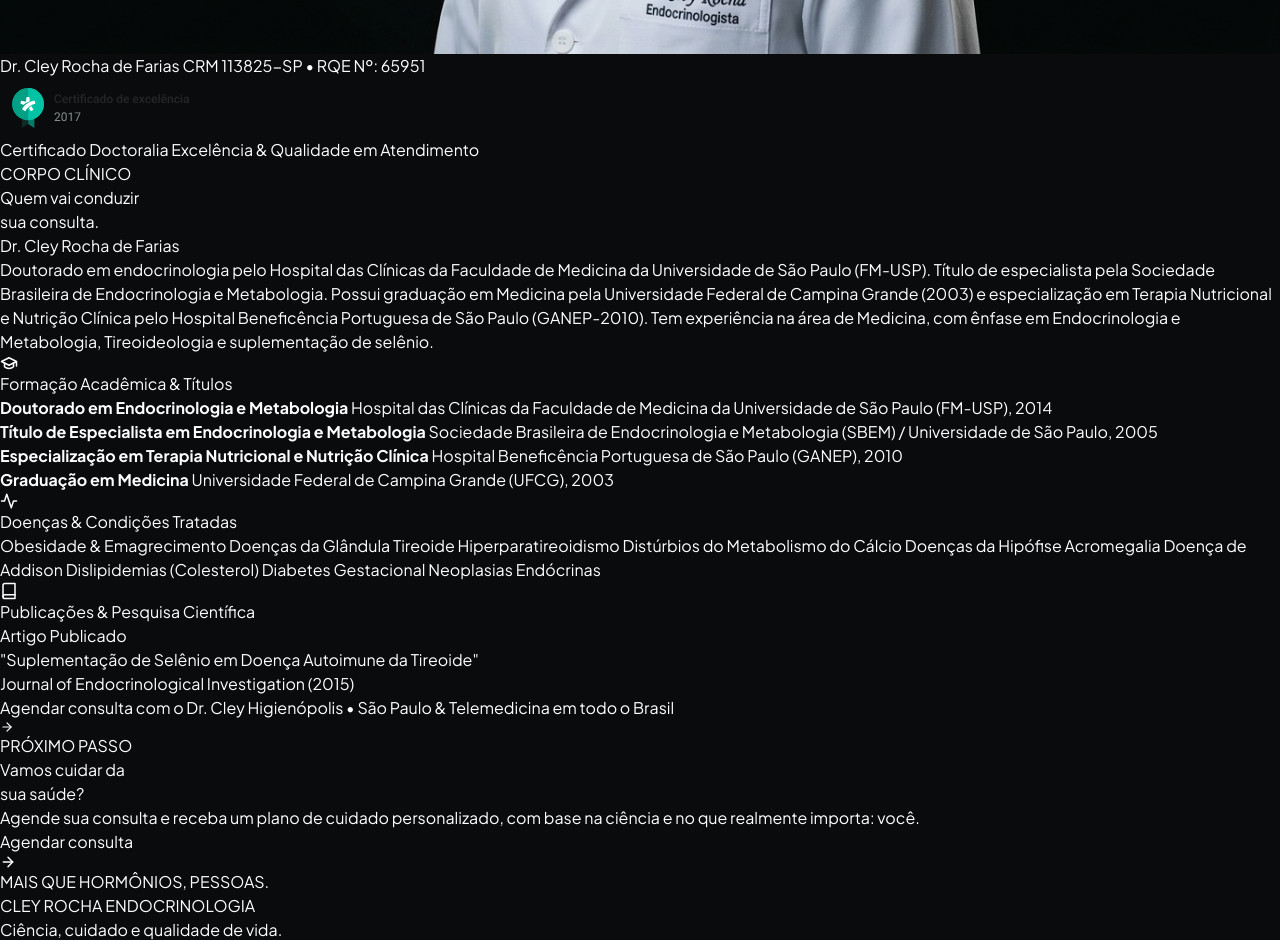
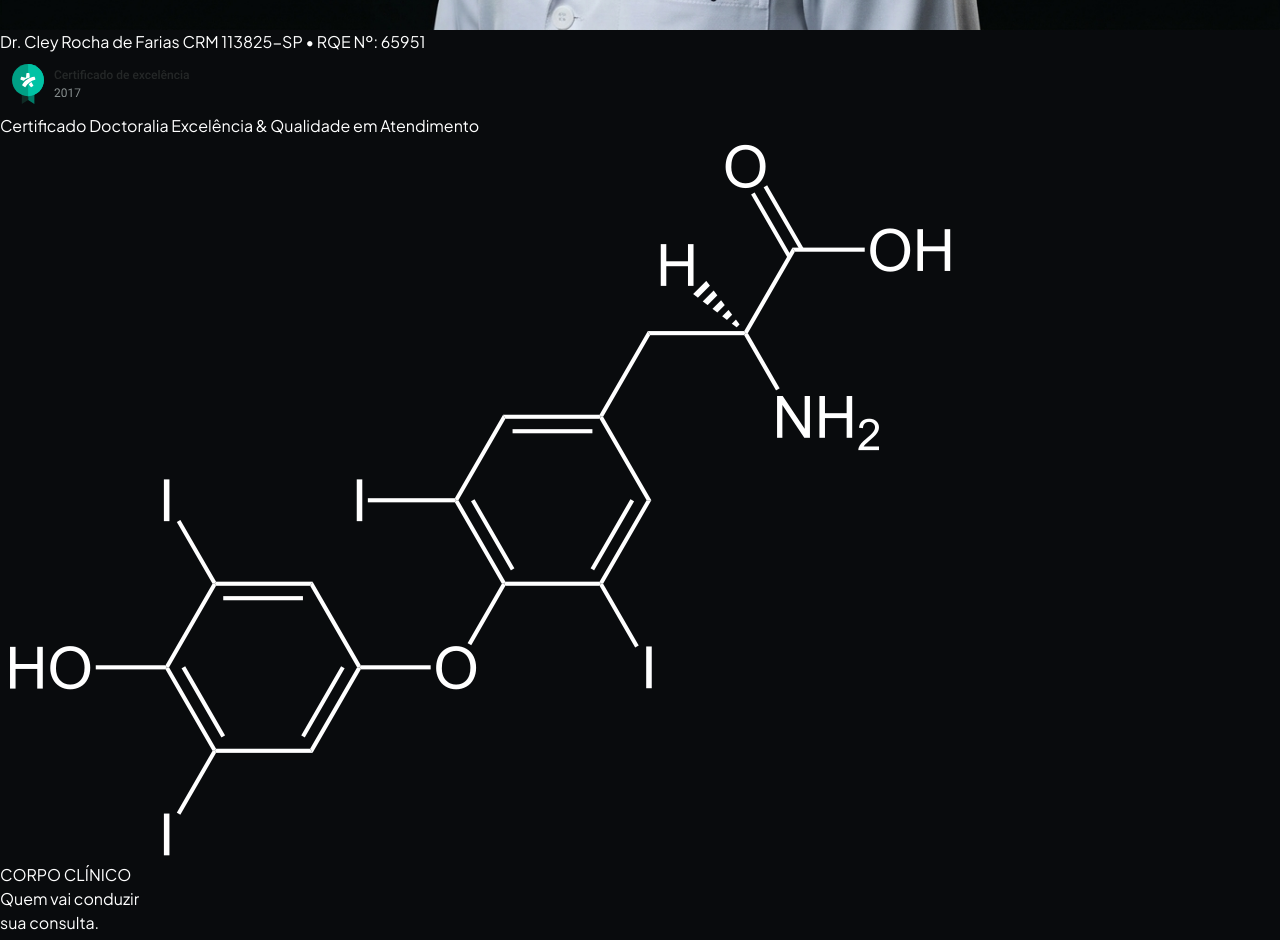
Before and after one commit to ronaldocardoso/cleyrocha, a React (Vite) app: page / in a window 1280 px wide. Shown: the part 11060-12000 px from the top of the page. Built offline with nearby package versions, Linux system fonts and the light colour scheme; a web font is replaced by a local one.

Commit message:
feat: adicionar molecula de tiroxina na secao Dr Cley e remover badge da secao Tireoide

```diff
--- a/index.html
+++ b/index.html
@@ -427,9 +427,6 @@
       <div class="thyroid-image-col">
         <div class="thyroid-photo-card">
           <img src="assets/thyroid_profile.jpg" alt="Perfil médico com iluminação da glândula tireoide" class="thyroid-img" loading="lazy">
-          <div class="thyroid-vertical-quote">
-            <span>UMA TIREOIDE SAUDÁVEL TRANSFORMA SUA ENERGIA, SEU HUMOR E SUA VIDA.</span>
-          </div>
         </div>
       </div>
     </div>
@@ -568,6 +565,11 @@
               <span class="doctoralia-seal-title">Certificado Doctoralia</span>
               <span class="doctoralia-seal-desc">Excelência & Qualidade em Atendimento</span>
             </div>
+          </div>
+
+          <!-- Molécula da Tiroxina (T4) -->
+          <div class="thyroxine-seal-card">
+            <img src="assets/thyroxine_white.png" alt="Molécula de Tiroxina (T4)" class="thyroxine-white-img" loading="lazy">
           </div>
         </div>
 
--- a/src/components/DoctorProfile.jsx
+++ b/src/components/DoctorProfile.jsx
@@ -94,6 +94,16 @@ export default function DoctorProfile({ onOpenBooking }) {
                   Excelência & Qualidade em Atendimento
                 </span>
               </div>
+            </div>
+
+            {/* Imagem da Tiroxina (T4) */}
+            <div className="mt-5 p-6 rounded-2xl bg-[#14181f]/55 border border-gold-champagne/20 backdrop-blur-md flex items-center justify-center shadow-[0_16px_36px_rgba(0,0,0,0.45)] transition-all duration-300 hover:border-gold-champagne/35 group">
+              <img
+                src="/assets/thyroxine_white.png"
+                alt="Estrutura Molecular da Tiroxina (T4)"
+                className="w-full max-w-[260px] h-auto object-contain opacity-50 group-hover:opacity-70 group-hover:scale-[1.02] transition-all duration-300"
+                loading="lazy"
+              />
             </div>
           </motion.div>
 
--- a/src/components/TireoideFoco.jsx
+++ b/src/components/TireoideFoco.jsx
@@ -55,12 +55,6 @@ export default function TireoideFoco({ onOpenBooking }) {
               alt="Perfil médico com iluminação da glândula tireoide"
               className="w-full h-auto aspect-[16/9] object-cover transition-transform duration-700 group-hover:scale-105"
             />
-            {/* Vertical Quote Badge */}
-            <div className="hidden sm:flex absolute right-6 top-1/2 -translate-y-1/2 [writing-mode:vertical-rl] bg-obsidian/80 backdrop-blur-md px-3.5 py-6 border-l border-gold-champagne rounded-sm shadow-xl pointer-events-none select-none">
-              <span className="text-[10px] tracking-[0.24em] font-semibold text-gold-champagne uppercase">
-                UMA TIREOIDE SAUDÁVEL TRANSFORMA SUA ENERGIA, SEU HUMOR E SUA VIDA.
-              </span>
-            </div>
           </div>
         </motion.div>
       </div>
--- a/style.css
+++ b/style.css
@@ -1412,6 +1412,42 @@ ul {
   color: #00a085;
   letter-spacing: 0.02em;
   margin-top: 3px;
+}
+
+/* --- ILUSTRAÇÃO DA TIROXINA (DR. CLEY) --- */
+.thyroxine-seal-card {
+  margin-top: 20px;
+  display: flex;
+  justify-content: center;
+  align-items: center;
+  padding: 24px 20px;
+  background: rgba(20, 24, 31, 0.55);
+  border: 1px solid rgba(229, 211, 179, 0.2);
+  border-radius: 20px;
+  backdrop-filter: blur(10px);
+  -webkit-backdrop-filter: blur(10px);
+  box-shadow: 0 16px 36px rgba(0, 0, 0, 0.45);
+  transition: transform var(--transition-fast), border-color var(--transition-fast), box-shadow var(--transition-fast);
+}
+
+.thyroxine-seal-card:hover {
+  transform: translateY(-2px);
+  border-color: rgba(229, 211, 179, 0.35);
+  box-shadow: 0 20px 42px rgba(0, 0, 0, 0.6);
+}
+
+.thyroxine-white-img {
+  width: 100%;
+  max-width: 260px;
+  height: auto;
+  opacity: 0.5;
+  display: block;
+  transition: opacity 0.3s ease, transform 0.3s ease;
+}
+
+.thyroxine-seal-card:hover .thyroxine-white-img {
+  opacity: 0.7;
+  transform: scale(1.02);
 }
 
 /* Selo Doctoralia no Rodapé */
```
Also changed, not shown: assets/thyroxine_white.png (added), public/assets/thyroxine_white.png (added).
